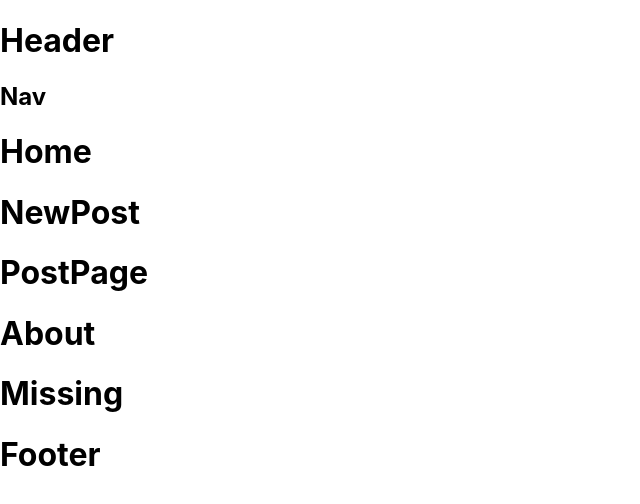
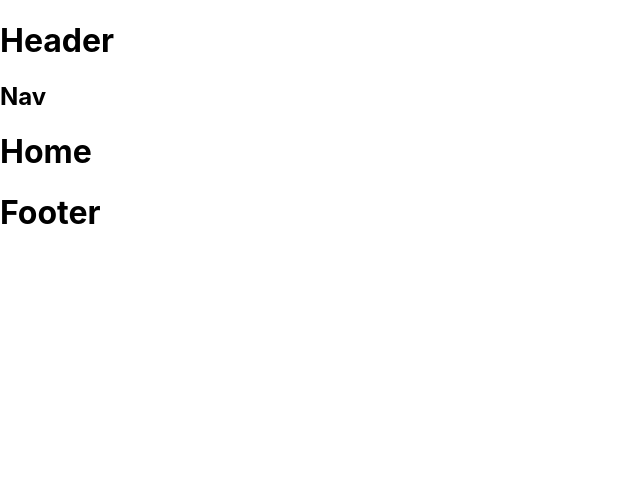
Before and after one commit to Buyaki01/blog-app-react, a React (Create React App) app: page / in a window 1280 px wide. Shown: the top 504 px of the page, without its empty margins (0-640 px from the left). Built offline with nearby package versions, Linux system fonts and the light colour scheme.

Commit message:
Update Routes and Route as per react-router-dom version 6

```diff
--- a/src/App.js
+++ b/src/App.js
@@ -6,19 +6,26 @@ import PostPage from "./PostPage";
 import About from "./About";
 import Missing from "./Missing";
 import Footer from "./Footer";
-import { Route, Switch } from 'react-router-dom';
-import { useState, useEffect } from 'react';
+import { Routes, Route } from 'react-router-dom';
 
 function App() {
   return (
     <div className="App">
       <Header/>
       <Nav/>
-      <Home/>
-      <NewPost/>
-      <PostPage/>
-      <About/>
-      <Missing/>
+
+      <Routes>
+        <Route path="/" element={<Home />} />
+
+        <Route path="/post" element={<NewPost />} />
+
+        <Route path="/post/:id" element={<PostPage />} />
+
+        <Route path="/about" element={<About />}/>
+
+        <Route path="*" element={<Missing />}/>
+      </Routes>
+
       <Footer/>
     </div>
   );
--- a/src/index.js
+++ b/src/index.js
@@ -9,7 +9,7 @@ root.render(
   <React.StrictMode>
     <Router>
       <Routes>
-        <Route path="/" Component={App} />
+        <Route path="/*" element={<App />} />
       </Routes>
     </Router>
   </React.StrictMode>
```
